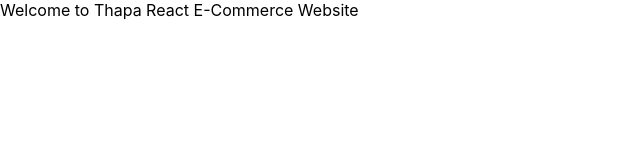
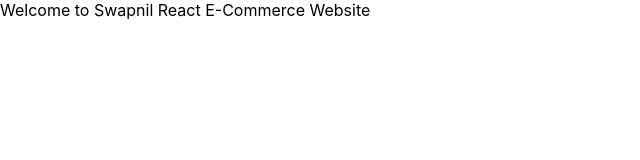
Before and after one commit to Swapnil-kus-1503/swapnil-react-ecom, a React (Create React App) app in the folder swapnilecom/swapnilecom/: page / in a window 1280 px wide. Shown: the top 160 px of the page, without its empty margins (0-640 px from the left). Built offline with nearby package versions, Linux system fonts and the light colour scheme.

Commit message:
Project Start

```diff
--- a/swapnilecom/swapnilecom/src/App.js
+++ b/swapnilecom/swapnilecom/src/App.js
@@ -1,7 +1,7 @@
 import React from "react";
 
 const App = () => {
-  return <div>Welcome to Thapa React E-Commerce Website</div>;
+  return <div>Welcome to Swapnil React E-Commerce Website</div>;
 };
 
 export default App;
```
